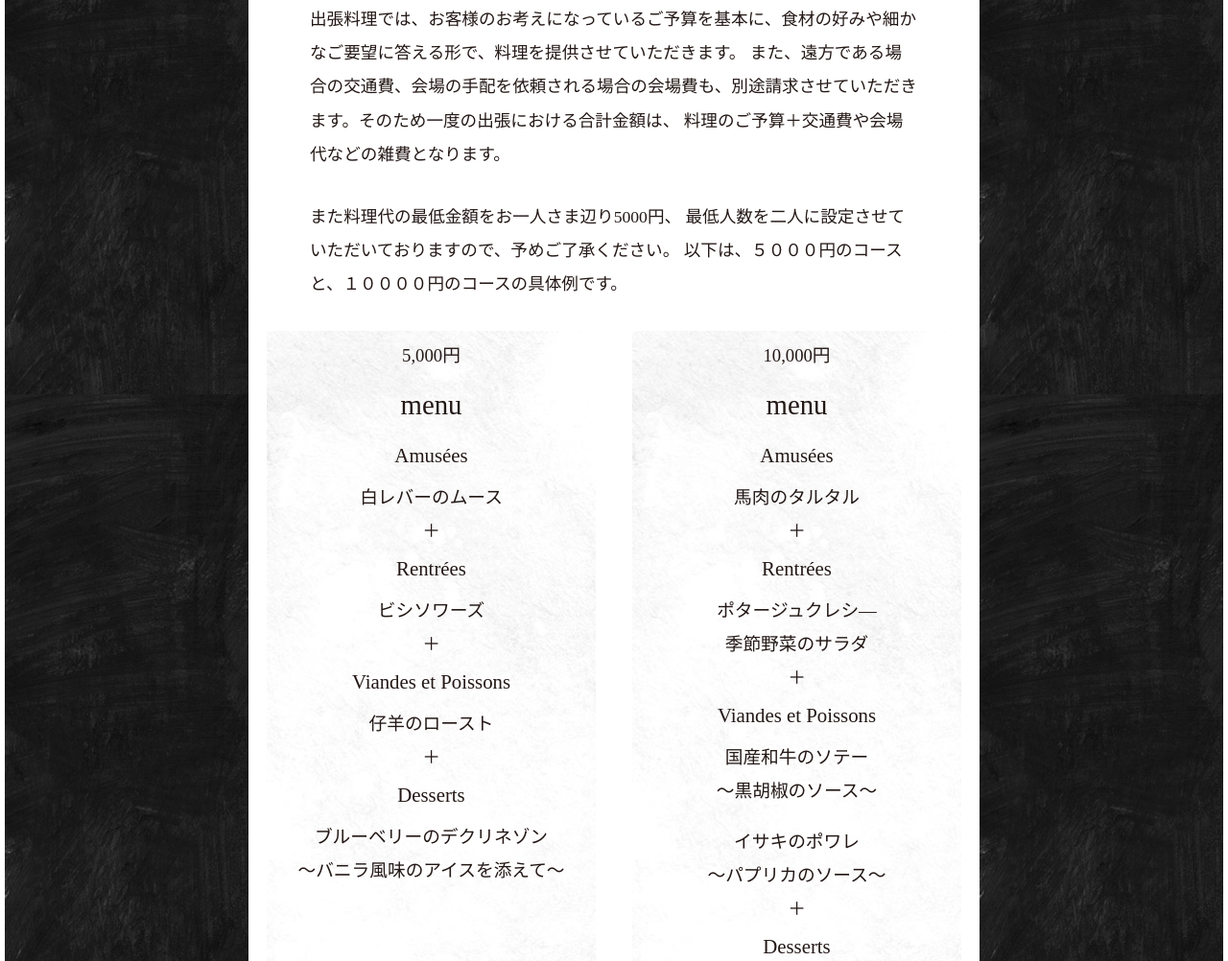
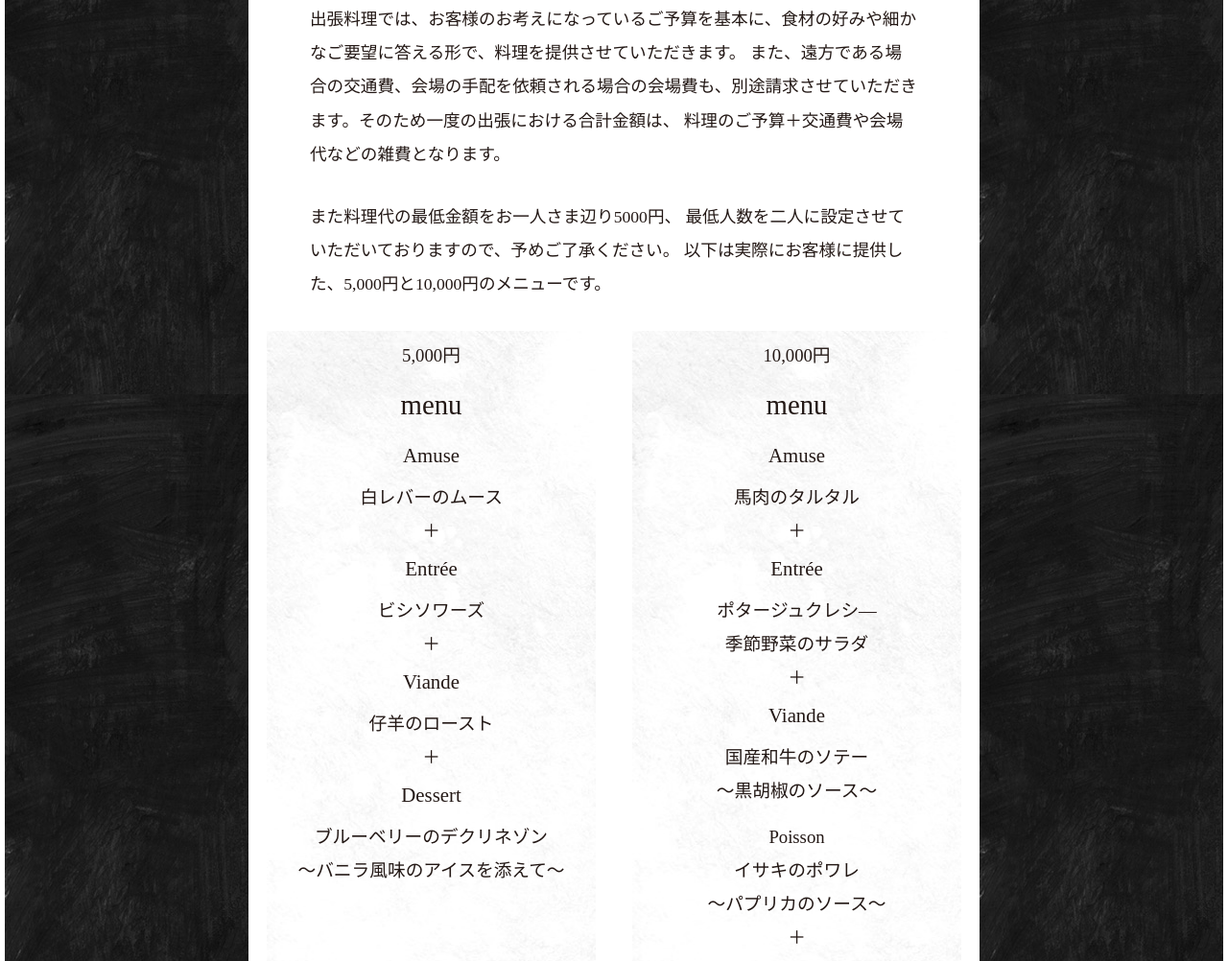
Before and after one commit to 8roi/8roi.github.io, a plain HTML site: page html/price.html in a window 1280 px wide. Shown: the part 341-1343 px from the top of the page at 96% size. Drawn offline with Linux system fonts and the light colour scheme; files whose address does not match are found by name.

Commit message:
Update price.html

```diff
--- a/html/price.html
+++ b/html/price.html
@@ -48,23 +48,23 @@
     <p>
       また料理代の最低金額をお一人さま辺り5000円、
       最低人数を二人に設定させていただいておりますので、予めご了承ください。
-      以下は、５０００円のコースと、１００００円のコースの具体例です。
+      以下は実際にお客様に提供した、5,000円と10,000円のメニューです。
     </p>
 
     <div class="menucover">
       <div class="menu">
         <h3 style="margin-top:10px;">5,000円</h3>
       <h1>menu</h1>
-      <h2>Amusées</h2>
+      <h2>Amuse</h2>
       <h3>白レバーのムース</h3>
       <h3>＋</h3>
-      <h2>Rentrées</h2>
+      <h2>Entrée</h2>
       <h3>ビシソワーズ</h3>
       <h3>＋</h3>
-      <h2>Viandes et Poissons</h2>
+      <h2>Viande</h2>
       <h3>仔羊のロースト</h3>
       <h3>＋</h3>
-      <h2>Desserts</h2>
+      <h2>Dessert</h2>
       <h3>ブルーベリーのデクリネゾン</h3><h3>〜バニラ風味のアイスを添えて〜</h3>
       <br><br>
       </div>
@@ -72,15 +72,16 @@
       <div class="menu">
         <h3 style="margin-top:10px;">10,000円</h3>
       <h1>menu</h1>
-      <h2>Amusées</h2>
+      <h2>Amuse</h2>
       <h3>馬肉のタルタル</h3>
       <h3>＋</h3>
-      <h2>Rentrées</h2>
+      <h2>Entrée</h2>
       <h3>ポタージュクレシ―</h3>
       <h3>季節野菜のサラダ</h3>
       <h3>＋</h3>
-      <h2>Viandes et Poissons</h2>
+      <h2>Viande</h2>
       <h3>国産和牛のソテー</h3><h3>〜黒胡椒のソース〜</h3><br>
+      <h3>Poisson<h3>
       <h3>イサキのポワレ</h3><h3>〜パプリカのソース〜</h3>
       <h3>＋</h3>
       <h2>Desserts</h2>
@@ -91,7 +92,7 @@
       <p><br><br>上記が、コース料理の具体例です。お客様の好みやご要望、金額に応じて、また季節やシェフの気まぐれで、
       そのときどきのコースが出来上がります。</p>
     <h1>お支払い方法</h1>
-    <p>基本的には、当日お食事が済んだ後、ご精算していただきます。現金、クレジット、各種電子マネー、これらどのお支払にも対応
+    <p>ご精算は当日お食事が済んだ後となります。現金、クレジット、各種電子マネー、これらどのお支払にも対応
     しておりますので、お客様の方でなにか特別な準備は必要なく、お好きな方法でお支払いいただけます。</p>
 </div>
 
```
